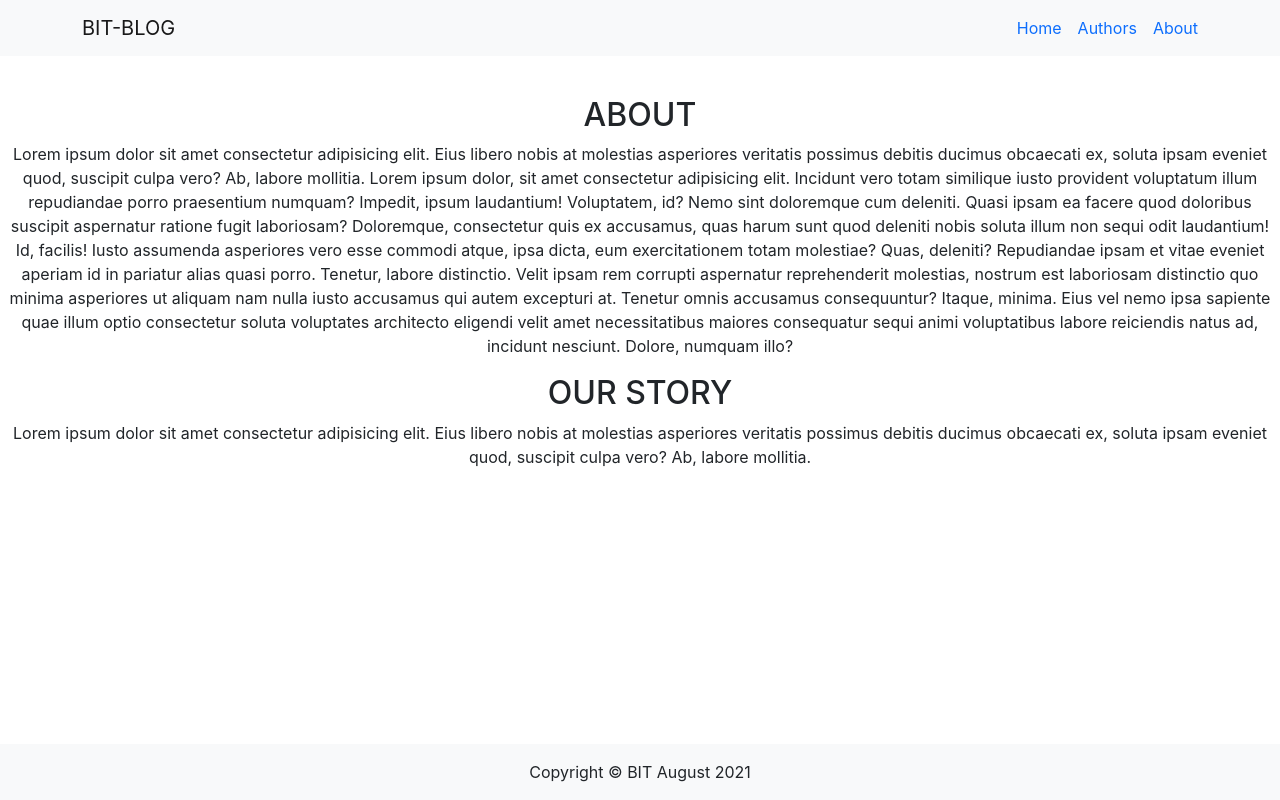
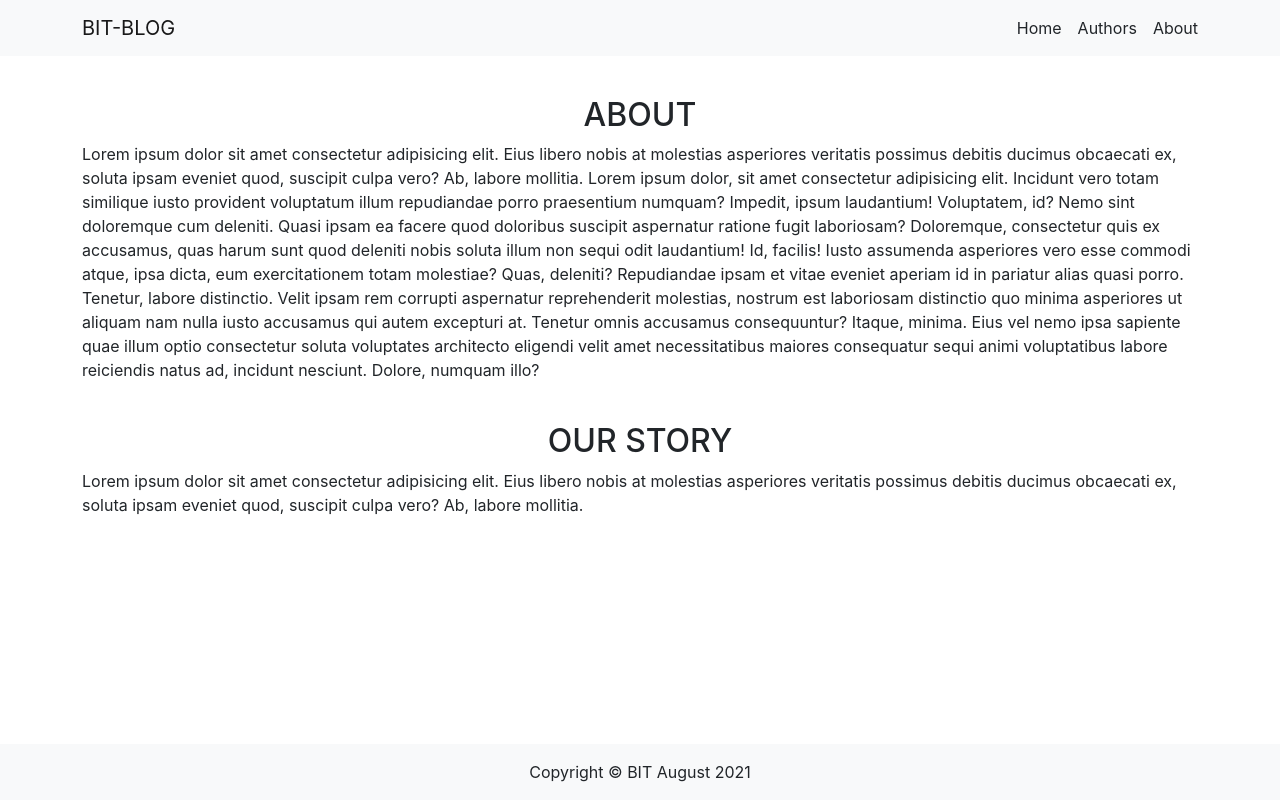
Before and after one commit to vesnaguja/bit-blog, a React (Create React App) app: page /about in a window 1280 px wide. Built offline with nearby package versions, Linux system fonts and the light colour scheme.

Commit message:
changed color of links in header

```diff
--- a/src/app/AboutPage/AboutPage.jsx
+++ b/src/app/AboutPage/AboutPage.jsx
@@ -1,8 +1,8 @@
 export const AboutPage = () => {
   return (
-    <div className="pt-5 mt-5 text-center">
+    <div className="container pt-5 mt-5 text-center">
       <h2>ABOUT</h2>
-      <p>Lorem ipsum dolor sit amet consectetur adipisicing elit. Eius libero nobis at molestias asperiores veritatis possimus debitis ducimus obcaecati ex, soluta ipsam eveniet quod, suscipit culpa vero? Ab, labore mollitia. Lorem ipsum dolor, sit amet consectetur adipisicing elit. Incidunt vero totam similique iusto provident voluptatum illum repudiandae porro praesentium numquam? Impedit, ipsum laudantium! Voluptatem, id? Nemo sint doloremque cum deleniti.
+      <p className="text-start pb-4">Lorem ipsum dolor sit amet consectetur adipisicing elit. Eius libero nobis at molestias asperiores veritatis possimus debitis ducimus obcaecati ex, soluta ipsam eveniet quod, suscipit culpa vero? Ab, labore mollitia. Lorem ipsum dolor, sit amet consectetur adipisicing elit. Incidunt vero totam similique iusto provident voluptatum illum repudiandae porro praesentium numquam? Impedit, ipsum laudantium! Voluptatem, id? Nemo sint doloremque cum deleniti.
       Quasi ipsam ea facere quod doloribus suscipit aspernatur ratione fugit laboriosam? Doloremque, consectetur quis ex accusamus, quas harum sunt quod deleniti nobis soluta illum non sequi odit laudantium! Id, facilis!
       Iusto assumenda asperiores vero esse commodi atque, ipsa dicta, eum exercitationem totam molestiae? Quas, deleniti? Repudiandae ipsam et vitae eveniet aperiam id in pariatur alias quasi porro. Tenetur, labore distinctio.
       Velit ipsam rem corrupti aspernatur reprehenderit molestias, nostrum est laboriosam distinctio quo minima asperiores ut aliquam nam nulla iusto accusamus qui autem excepturi at. Tenetur omnis accusamus consequuntur? Itaque, minima.
@@ -10,7 +10,7 @@ export const AboutPage = () => {
       </p>
 
       <h2>OUR STORY </h2>
-      <p>Lorem ipsum dolor sit amet consectetur adipisicing elit. Eius libero nobis at molestias asperiores veritatis possimus debitis ducimus obcaecati ex, soluta ipsam eveniet quod, suscipit culpa vero? Ab, labore mollitia.</p>
+      <p className="text-start">Lorem ipsum dolor sit amet consectetur adipisicing elit. Eius libero nobis at molestias asperiores veritatis possimus debitis ducimus obcaecati ex, soluta ipsam eveniet quod, suscipit culpa vero? Ab, labore mollitia.</p>
 
     </div>
   );
--- a/src/app/shared/Header.jsx
+++ b/src/app/shared/Header.jsx
@@ -9,9 +9,9 @@ export const Header = () => {
         <Navbar.Toggle aria-controls="basic-navbar-nav" />
         <Navbar.Collapse id="basic-navbar-nav" className="justify-content-end">
           <Nav>
-            <Link className="me-3 text-decoration-none " to="/">Home</Link>
-            <Link className="me-3 text-decoration-none" to="/authors">Authors</Link>
-            <Link className="text-decoration-none" to="/about">About</Link>
+            <Link className="me-3 text-decoration-none text-dark" to="/">Home</Link>
+            <Link className="me-3 text-decoration-none text-dark" to="/authors">Authors</Link>
+            <Link className="text-decoration-none text-dark" to="/about">About</Link>
           </Nav>
         </Navbar.Collapse>
       </Container>
```
